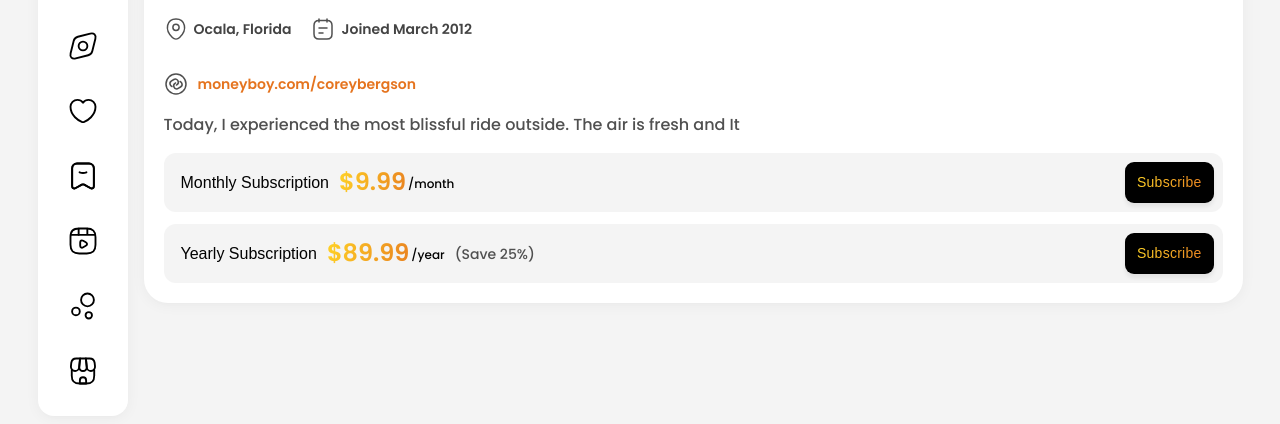
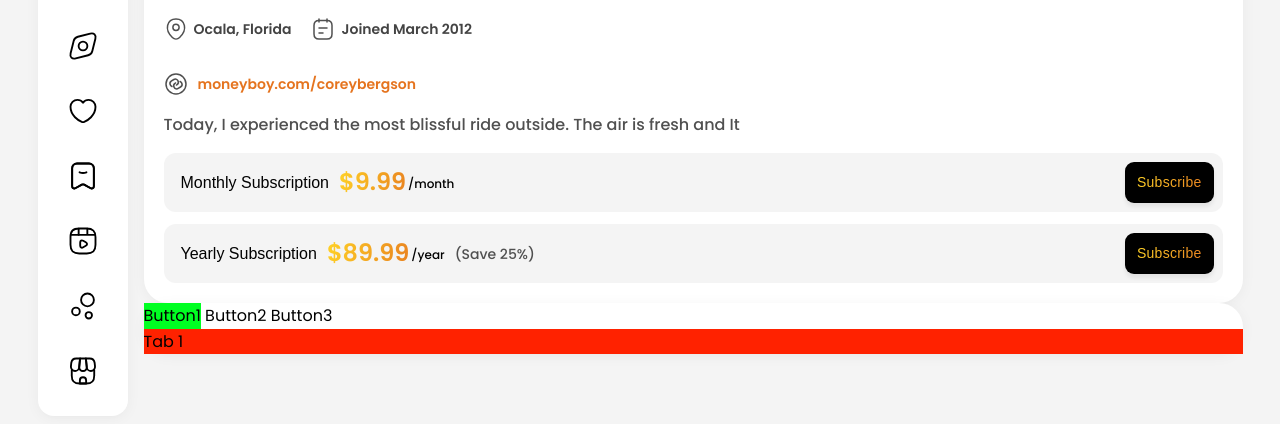
Before and after one commit to dnaglobalmedia/moneyboy-creators-frontend, a plain HTML site: page creator-profile.html in a window 1280 px wide. Shown: the part 324-748 px from the top of the page. Drawn offline with Linux system fonts and the light colour scheme; a web font is replaced by a local one.

Commit message:
Multi Tabs Global Functionality Added

```diff
--- a/assets/css/components.css
+++ b/assets/css/components.css
@@ -1457,3 +1457,27 @@
       }
    }
 }
+
+/* Multi Tabs Styles */
+.multi-tab-section {
+   .multi-tabs-layout-container {
+      .multi-tabs-action-buttons {}
+   }
+}
+
+[data-multiple-tabs-section] {
+   [data-multi-tabs-switch-btn] {
+      &[data__active] {
+         background-color: #00ff22;
+      }
+   }
+
+   [data-multi-tabs-content-tab] {
+      display: none;
+
+      &[data__active] {
+         display: block;
+         background-color: #ff2200;
+      }
+   }
+}
--- /dev/null
+++ b/assets/js/components/multi-tabs.js
@@ -0,0 +1,28 @@
+document.addEventListener("DOMContentLoaded", () => {
+  // Select all tab sections
+  const tabSections = document.querySelectorAll("[data-multiple-tabs-section]");
+
+  // If no tab sections exist, just stop
+  if (!tabSections.length) return;
+
+  tabSections.forEach((section) => {
+    const buttons = section.querySelectorAll("[data-multi-tabs-switch-btn]");
+    const tabs = section.querySelectorAll("[data-multi-tabs-content-tab]");
+
+    // Extra guard: skip if buttons or tabs are missing
+    if (!buttons.length || !tabs.length) return;
+
+    // Attach click listener to each button
+    buttons.forEach((btn, index) => {
+      btn.addEventListener("click", () => {
+        // Remove active state from all buttons + tabs in this section
+        buttons.forEach((b) => b.removeAttribute("data__active"));
+        tabs.forEach((t) => t.removeAttribute("data__active"));
+
+        // Set active state on clicked button + matching tab
+        btn.setAttribute("data__active", "");
+        tabs[index].setAttribute("data__active", "");
+      });
+    });
+  });
+});
--- a/assets/js/main.js
+++ b/assets/js/main.js
@@ -9,3 +9,6 @@ import "./components/post-interactivities.js";
 
 // Posts Tabs On Scroll Sticky Effect Functionality
 import "./components/posts-tabs-sticky-effect.js";
+
+// Multiple Tabs Functionalities
+import "./components/multi-tabs.js";
--- a/creator-profile.html
+++ b/creator-profile.html
@@ -1049,6 +1049,49 @@
                     </div>
 
                     <!-- Creator Profile Card :: ENDS -->
+
+                    <!-- ############################ -->
+                    <!-- ############################ -->
+                    <!-- ############################ -->
+                    <!-- ############################ -->
+                    <!-- ############################ -->
+                    <!-- ############################ -->
+                    <!-- ############################ -->
+
+                    <!-- Creator Profile Content Multi Tabs Section :: STARTS -->
+
+                    <div class="creator-profile-page-multi-tab-section card">
+                      <div class="creator-profile-page-multi-tab-container">
+                        <!-- Multi Tab Section -->
+                        <div
+                          class="multi-tab-section"
+                          data-multiple-tabs-section>
+                          <div class="multi-tabs-layout-container">
+                            <div class="multi-tabs-action-buttons">
+                              <button data-multi-tabs-switch-btn data__active>
+                                Button1
+                              </button>
+                              <button data-multi-tabs-switch-btn>
+                                Button2
+                              </button>
+                              <button data-multi-tabs-switch-btn>
+                                Button3
+                              </button>
+                            </div>
+                            <div class="multi-tabs-content-container">
+                              <div data-multi-tabs-content-tab data__active>
+                                Tab 1
+                              </div>
+                              <div data-multi-tabs-content-tab> Tab 2 </div>
+                              <div data-multi-tabs-content-tab> Tab 3 </div>
+                            </div>
+                          </div>
+                        </div>
+                        <!-- Multi Tab Section -->
+                      </div>
+                    </div>
+
+                    <!-- Creator Profile Content Multi Tabs Section :: ENDS -->
                   </div>
                 </div>
 
```
